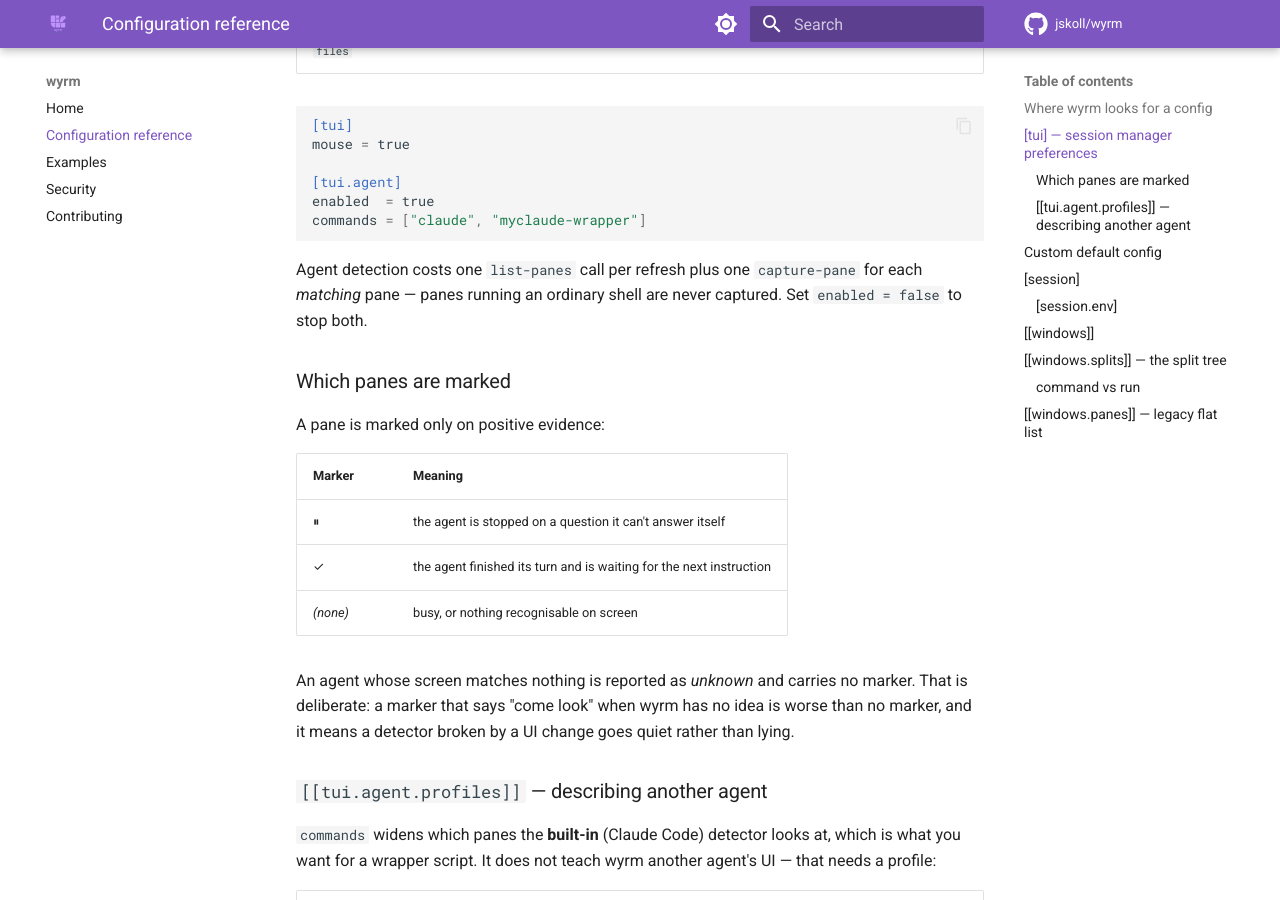
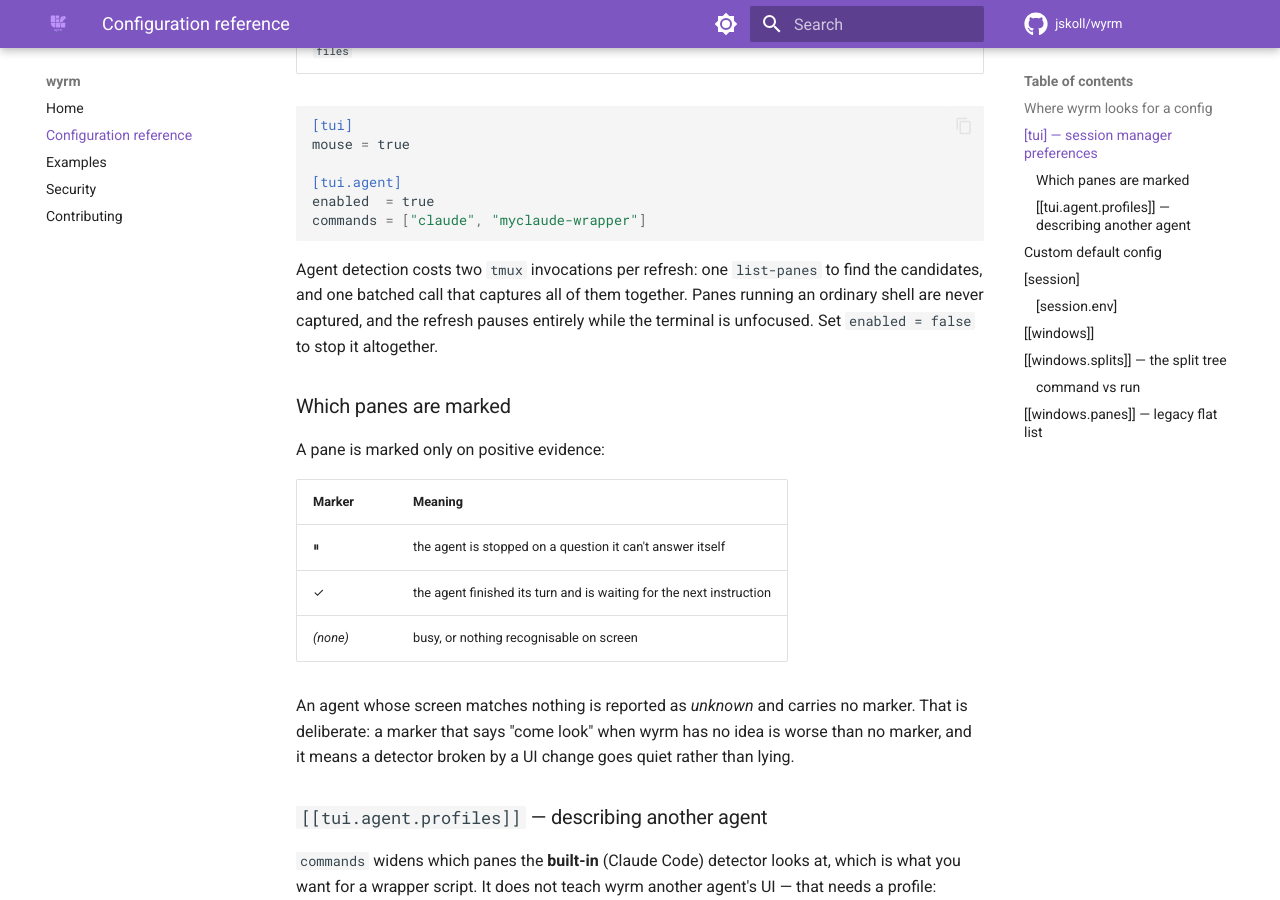
Before and after one commit to jskoll/wyrm, an MkDocs documentation site: the page built from docs/configuration.md, in a window 1280 px wide and 900 px high, scrolled down 984 px. Built offline with MkDocs 1.6.1 and Material for MkDocs 9.7.7, drawn with Linux system fonts in a browser that asks for light colours; comment, search, counter and statistics services are not loaded.

Commit message:
chore(release): release version 0.6.1
Update agent detection documentation to reflect the tmux batching optimization.

````diff
--- a/docs/configuration.md
+++ b/docs/configuration.md
@@ -38,9 +38,11 @@ enabled  = true
 commands = ["claude", "myclaude-wrapper"]
 ```
 
-Agent detection costs one `list-panes` call per refresh plus one `capture-pane`
-for each *matching* pane — panes running an ordinary shell are never captured.
-Set `enabled = false` to stop both.
+Agent detection costs two `tmux` invocations per refresh: one `list-panes` to
+find the candidates, and one batched call that captures all of them together.
+Panes running an ordinary shell are never captured, and the refresh pauses
+entirely while the terminal is unfocused. Set `enabled = false` to stop it
+altogether.
 
 ### Which panes are marked
 
````
Also changed, not shown: CHANGELOG.md (+4 -1 lines).
